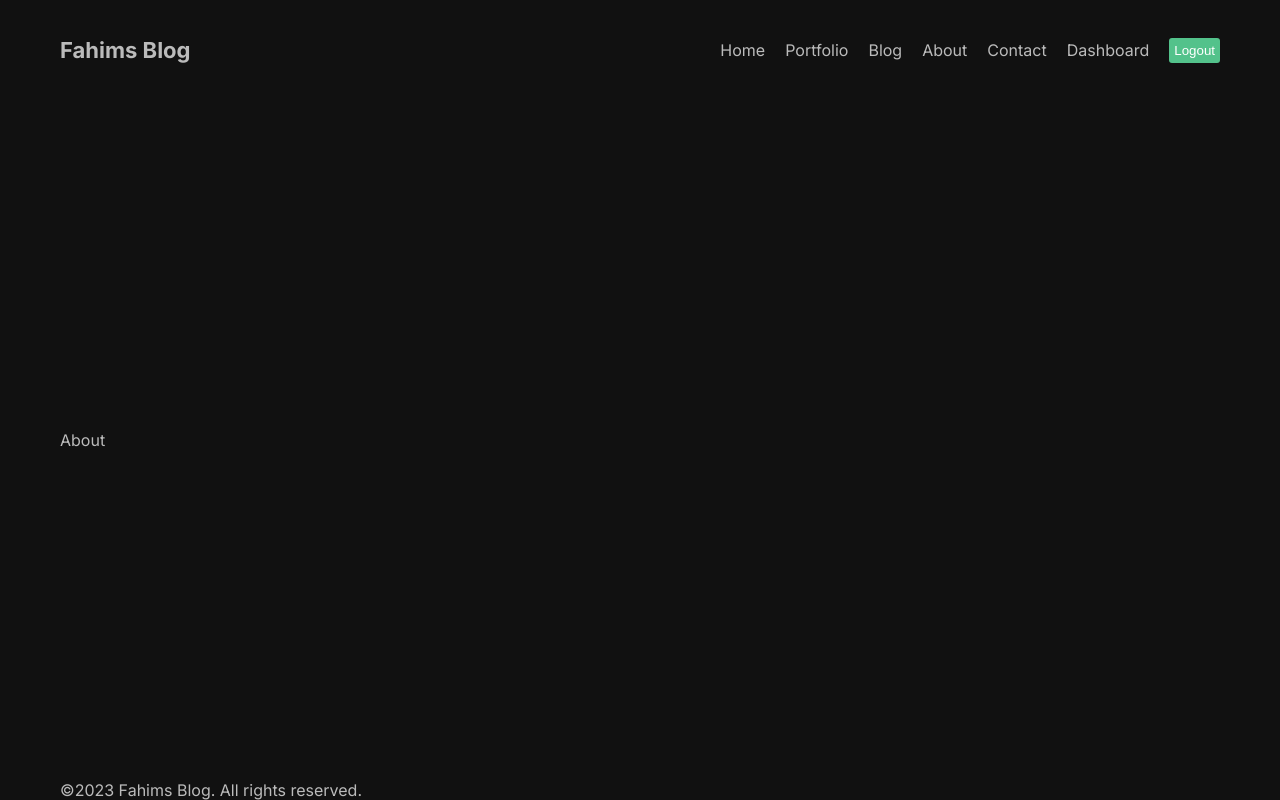
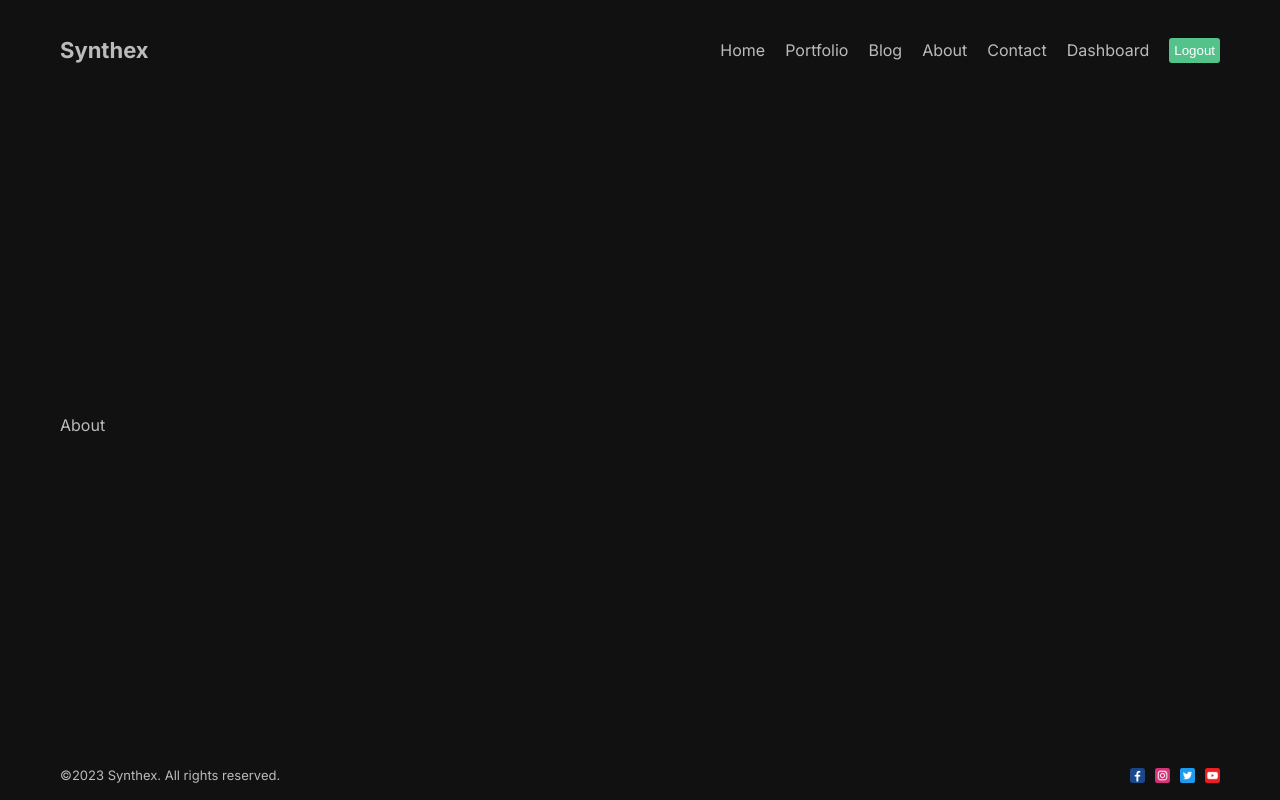
Before and after one commit to salmanabdullahfahim/agency-application-with-nextjs, a Next.js app: page /about in a window 1280 px wide. Built offline with nearby package versions, Linux system fonts and the light colour scheme.

Commit message:
footer added

```diff
--- a/src/components/footer/Footer.jsx
+++ b/src/components/footer/Footer.jsx
@@ -1,11 +1,17 @@
 import React from "react";
 import styles from "./footer.module.css";
+import Image from "next/image";
 
 const Footer = () => {
   return (
     <div className={styles.container}>
-      <div>©2023 Fahims Blog. All rights reserved.</div>
-      <div></div>
+      <div>©2023 Synthex. All rights reserved.</div>
+      <div className={styles.social}>
+        <Image src="/1.png" width={15} height={15} alt="facebook" />
+        <Image src="/2.png" width={15} height={15} alt="facebook" />
+        <Image src="/3.png" width={15} height={15} alt="facebook" />
+        <Image src="/4.png" width={15} height={15} alt="facebook" />
+      </div>
     </div>
   );
 };
--- a/src/components/footer/footer.module.css
+++ b/src/components/footer/footer.module.css
@@ -1,2 +1,12 @@
 .container {
+  height: 50px;
+  font-size: small;
+  display: flex;
+  align-items: center;
+  justify-content: space-between;
 }
+.social {
+  display: flex;
+  align-items: center;
+  gap: 10px;
+}
--- a/src/components/navbar/Navbar.jsx
+++ b/src/components/navbar/Navbar.jsx
@@ -39,7 +39,7 @@
   return (
     <div className={styles.container}>
       <Link href="/" className={styles.logo}>
-        Fahims Blog
+        Synthex
       </Link>
       <div className={styles.links}>
         {links.map((link) => (
```
